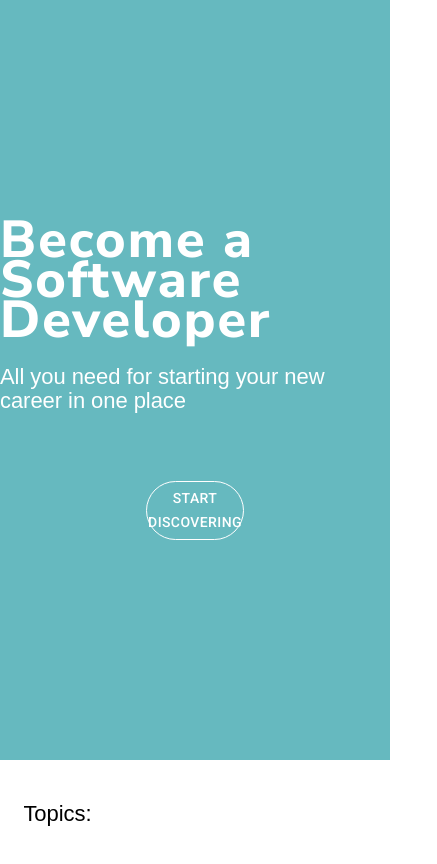
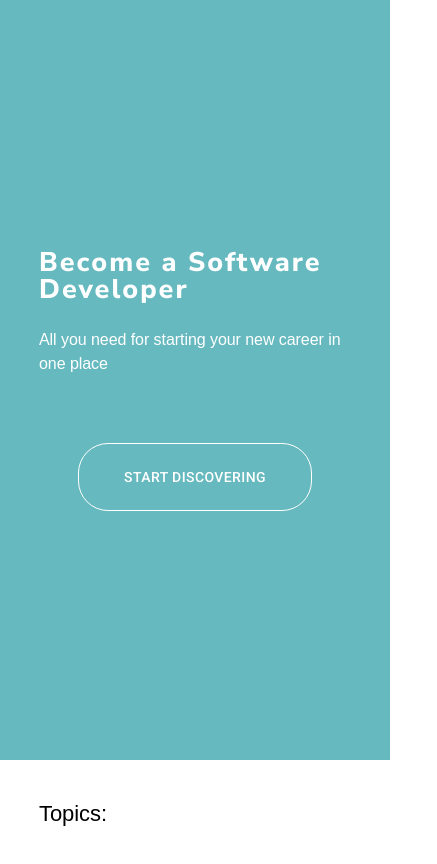
Before and after one commit to yaelotan13/become-a-developer, a React (Create React App) app: page / in a window 390 px wide. Shown: the top 864 px of the page, 437 px wide, since content can reach past the window. Built offline with nearby package versions, Linux system fonts and the light colour scheme; no server answers.

Commit message:
feat(Home.js): add responsive design to fit mobile

```diff
--- a/src/components/PrimaryButton.js
+++ b/src/components/PrimaryButton.js
@@ -14,7 +14,11 @@ const useStyle = makeStyles(theme => ({
         '&:hover': {
             color: 'black',
             backgroundColor: 'white',
-        }
+        },
+        [theme.breakpoints.down('sm')]: {
+            width: '60vw',
+            height: '8vh',
+        },
     }
 }));
 
--- a/src/screens/Home/components/Content.js
+++ b/src/screens/Home/components/Content.js
@@ -13,15 +13,27 @@ const useStyles = makeStyles(theme => ({
         display: 'flex',
         flexDirection: 'column',
         justifyContent: 'center',
-        alignItems: 'center'
+        alignItems: 'center',
+        [theme.breakpoints.down('sm')]: {
+            width: '80vw',
+            paddingRight: '10vw',
+            paddingLeft: '10vw',
+        },
     },
     title: {
-        color: 'white'
+        color: 'white',
+        [theme.breakpoints.down('sm')]: {
+            fontSize: 27,
+            lineHeight: 1
+        },
     },
     subTitle: {
         marginTop: '3vh',
         color: 'white',
-        marginBottom: '8vh'
+        marginBottom: '8vh',
+        [theme.breakpoints.down('sm')]: {
+            fontSize: 16,
+        },
     }
 }));
 
--- a/src/screens/Home/components/Topic.js
+++ b/src/screens/Home/components/Topic.js
@@ -7,7 +7,10 @@ const useStyles = makeStyles(theme => ({
         width: '27vw',
         marginRight: '3vw',
         marginBottom: '3vh',
-        cursor: 'pointer'
+        cursor: 'pointer',
+        [theme.breakpoints.down('sm')]: {
+            width: '80vw',
+        },
     },
     img: {
         height: '25vh'
--- a/src/screens/Home/components/Topics.js
+++ b/src/screens/Home/components/Topics.js
@@ -12,15 +12,25 @@ const useStyles = makeStyles(theme => ({
         width: '100vw',
         height: '100vh',
         paddingLeft: '6vw',
-        paddingRight: '6vw'
+        paddingRight: '6vw',
+        [theme.breakpoints.down('sm')]: {
+            paddingLeft: 0,
+        },
     },
     title: {
         marginTop: '5vh',
-        marginBottom: '5vh'
+        marginBottom: '5vh',
+        [theme.breakpoints.down('sm')]: {
+            paddingLeft: '10vw',
+        },
     },
     topicsContainer: {
         display: 'flex',
-        flexWrap: 'wrap'
+        flexWrap: 'wrap',
+        [theme.breakpoints.down('sm')]: {
+            flexDirection: 'column',
+            alignItems: 'center'
+        },
     }
 }));
 
```
